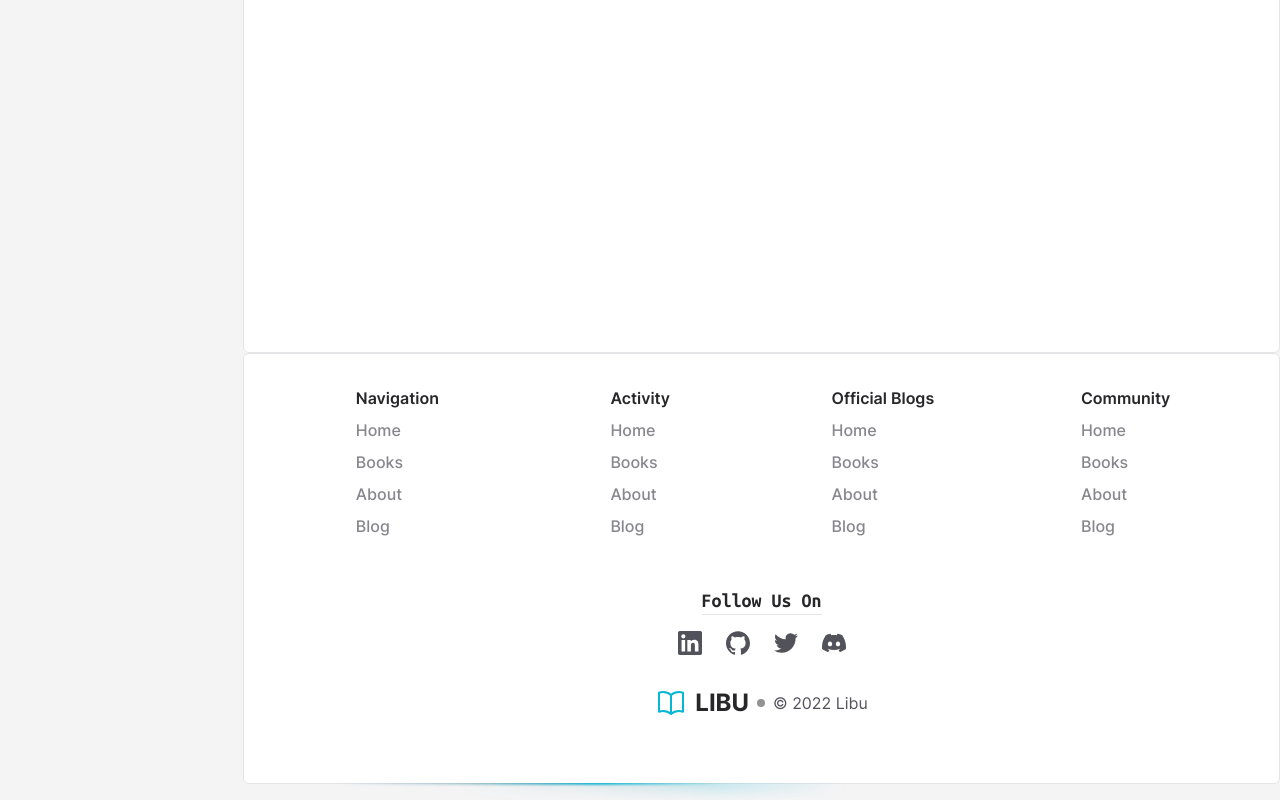
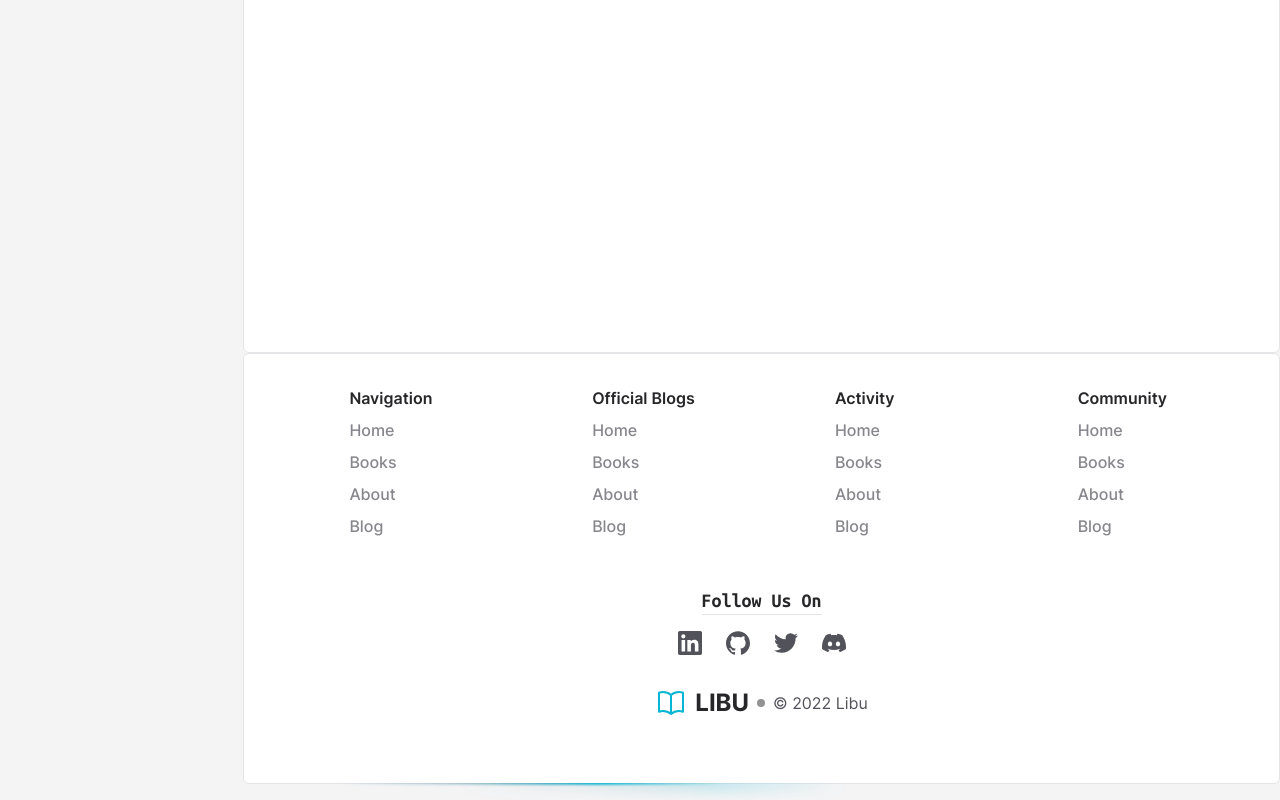
Before and after one commit to sboy99/Libu-The-Modern-Library, a React (Vite) app: page / in a window 1280 px wide. Shown: the part 544-1344 px from the top of the page. Built offline with nearby package versions, Linux system fonts and the light colour scheme; what prettier-plugin-tailwindcss would draw is missing.

Commit message:
Links allignment fixed

```diff
--- a/src/app/components/layouts/Footer.tsx
+++ b/src/app/components/layouts/Footer.tsx
@@ -12,8 +12,10 @@ const { Logo } = components;
 
 const Footer: React.FC = () => {
   const links = Data.FooterLinks.map((link, indx) => (
-    <div key={link.mainTitle + indx} className="">
-      <p className="font-semibold text-skin-base ">{link.mainTitle}</p>
+    <div key={link.mainTitle + indx} className="w-24">
+      <p className="whitespace-nowrap font-semibold text-skin-base ">
+        {link.mainTitle}
+      </p>
       <Sublinks links={link.subLinks} />
     </div>
   ));
@@ -39,7 +41,7 @@ const Footer: React.FC = () => {
       glowClass="max-w-2xl -left-8"
     >
       {/* Grid Laout for Links */}
-      <div className="relative mx-auto grid grid-cols-2 gap-y-4 p-4 pb-8 md:grid-cols-3 md:place-items-center lg:grid-cols-4">
+      <div className="relative mx-auto grid grid-cols-2 place-items-center gap-y-12 p-4 pb-8 md:grid-cols-3 lg:grid-cols-4">
         {links}
       </div>
       {/* Social links copyright etc */}
--- a/src/app/data/Footer.ts
+++ b/src/app/data/Footer.ts
@@ -13,6 +13,27 @@ type FooterLink = {
 export const FooterLinks: Array<FooterLink> = [
   {
     mainTitle: `Navigation`,
+    subLinks: [
+      {
+        title: `Home`,
+        to: `/`,
+      },
+      {
+        title: `Books`,
+        to: `/books`,
+      },
+      {
+        title: `About`,
+        to: `/about`,
+      },
+      {
+        title: `Blog`,
+        to: `/blog`,
+      },
+    ],
+  },
+  {
+    mainTitle: `Official Blogs`,
     subLinks: [
       {
         title: `Home`,
@@ -54,27 +75,6 @@ export const FooterLinks: Array<FooterLink> = [
     ],
   },
   {
-    mainTitle: `Official Blogs`,
-    subLinks: [
-      {
-        title: `Home`,
-        to: `/`,
-      },
-      {
-        title: `Books`,
-        to: `/books`,
-      },
-      {
-        title: `About`,
-        to: `/about`,
-      },
-      {
-        title: `Blog`,
-        to: `/blog`,
-      },
-    ],
-  },
-  {
     mainTitle: `Community`,
     subLinks: [
       {
```
